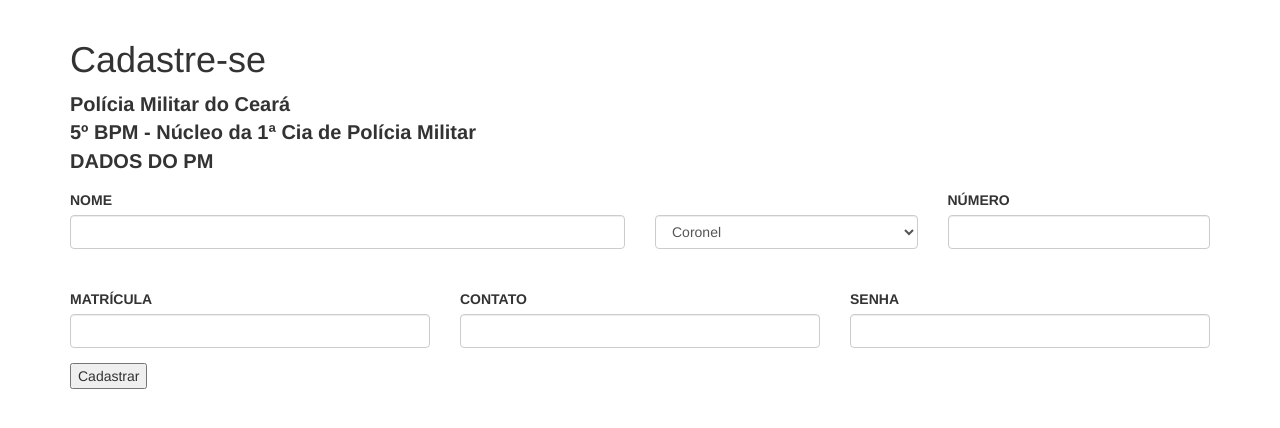
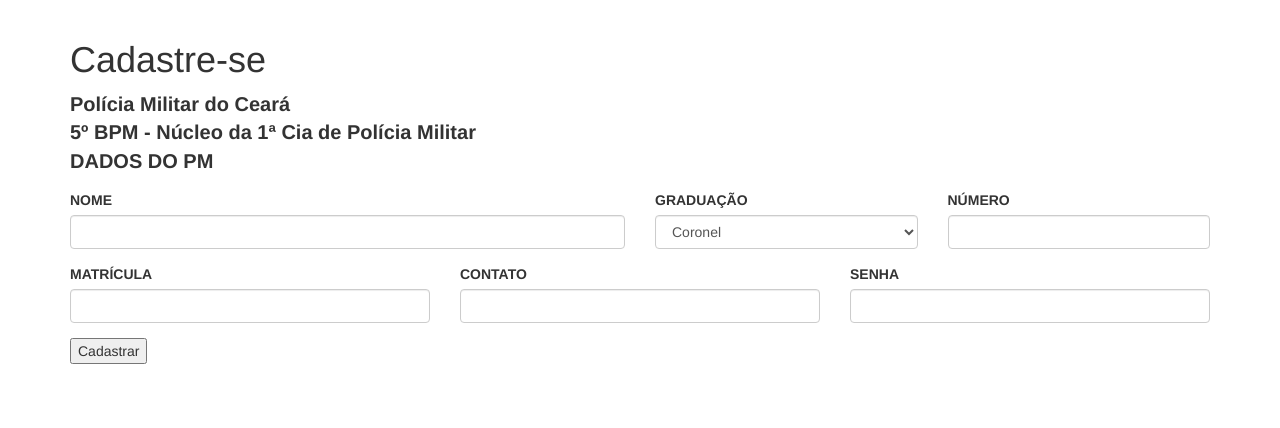
Before and after one commit to renansa27/TCC-Permuta, a PHP site: page /cadastro.php in a window 1280 px wide. Shown: the part 52-480 px from the top of the page. Run offline with PHP 8.4, Linux system fonts and the light colour scheme.

Commit message:
Label graduação ajustada

```diff
--- a/permutaPM/cadastro.php
+++ b/permutaPM/cadastro.php
@@ -52,7 +52,8 @@
                 <label for="nome">NOME</label>
                 <input type='text' name="nome" id="nome" class="form-control"  />
             </div>
-            <div style="margin: 40px 0px" class="col-xs-3">
+            <div style="margin: 15px 0px" class="col-xs-3">
+                <label for="graduacao">GRADUAÇÃO</label>
                 <select class="form-control">
                     <option value="Coronel">Coronel</option>
                     <option value="Tenente-Coronel">Tenente-Coronel</option>
```
